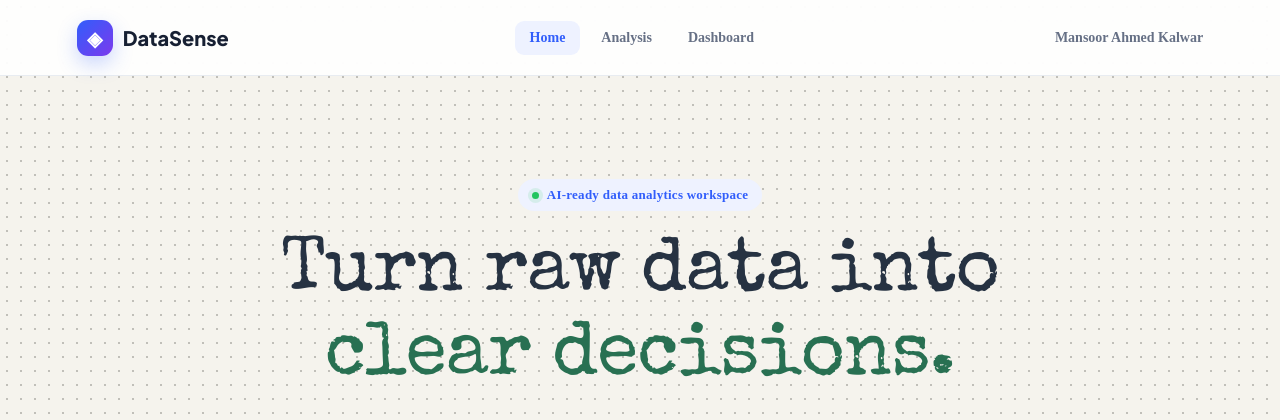
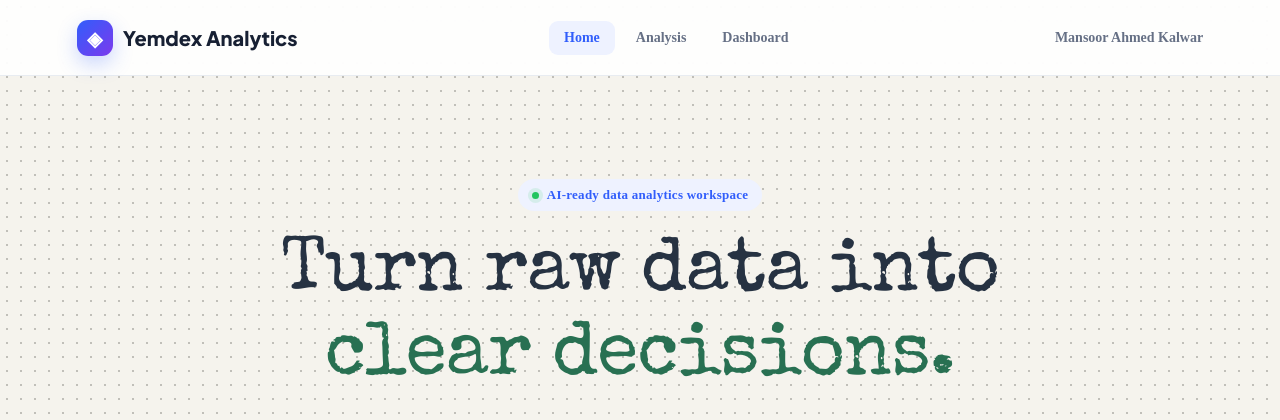
Before and after one commit to mansoorkalwar/Data_science_web_app, a Flask app: page / in a window 1280 px wide. Shown: the top 420 px of the page. Run offline with Flask 3, Linux system fonts and the light colour scheme; some libraries are stand-ins or nearby versions; some web fonts are replaced.

Commit message:
web App renamed

```diff
--- a/templates/index.html
+++ b/templates/index.html
@@ -22,7 +22,7 @@
 <nav class="navbar">
     <a href="#home" class="brand" onclick="showPage('home')">
         <span class="brand-icon">◈</span>
-        <span>DataSense</span>
+        <span>Yemdex Analytics</span>
     </a>
 
     <div class="nav-links">
```
